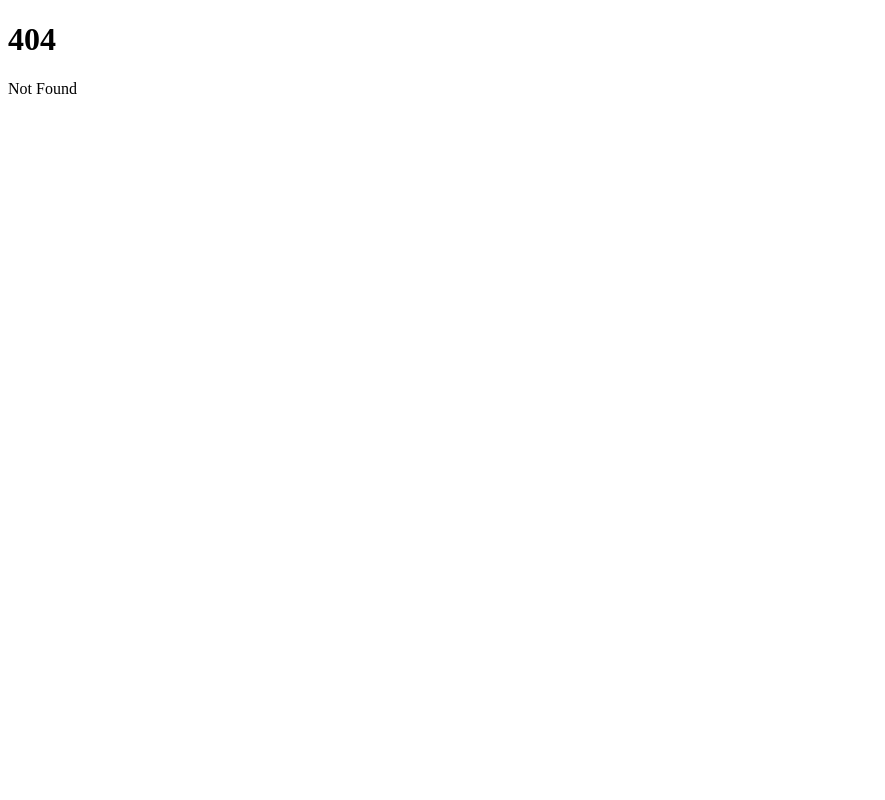
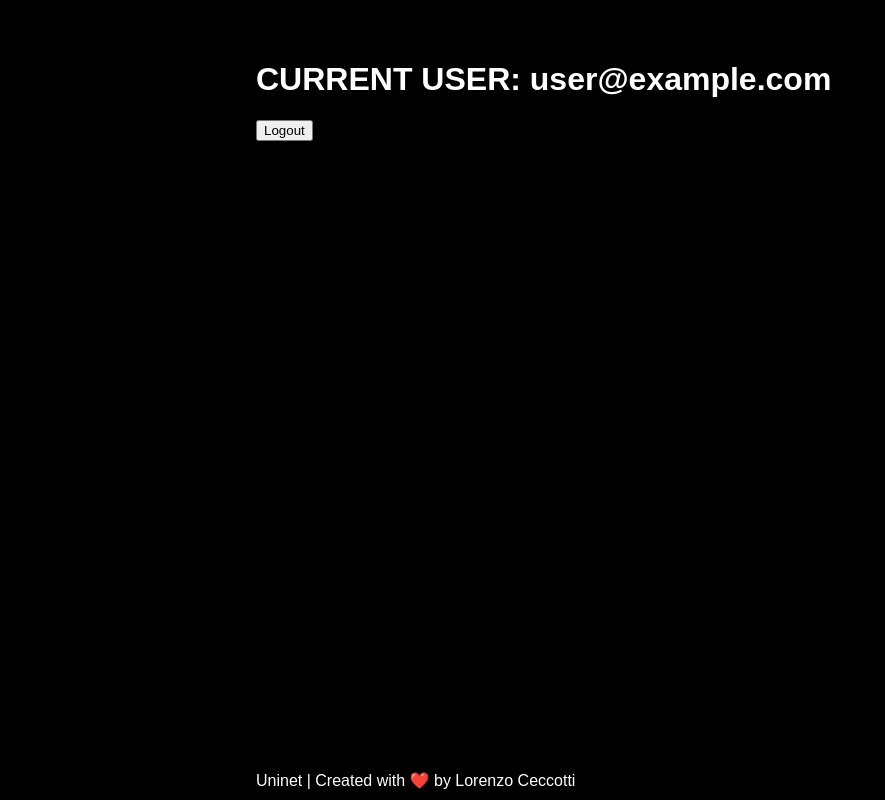
Before and after one commit to Cecco1509/Uninet, a SvelteKit app: page /feed in a window 1280 px wide. Before the commit this address had no page. Shown: the whole page, without its empty margins (0-885 px from the left). Built offline with nearby package versions, Linux system fonts and the light colour scheme; no server answers; sample sign-in values are in the browser's storage.

Commit message:
add firebase

```diff
--- a/package.json
+++ b/package.json
@@ -19,5 +19,8 @@
 		"typescript": "^5.0.0",
 		"vite": "^5.0.3"
 	},
-	"type": "module"
+	"type": "module",
+	"dependencies": {
+		"firebase": "^10.11.1"
+	}
 }
--- a/src/app.html
+++ b/src/app.html
@@ -4,9 +4,16 @@
         <meta charset="utf-8" />
         <link rel="icon" href="%sveltekit.assets%/favicon.png" />
         <meta name="viewport" content="width=device-width, initial-scale=1" />
+        <link rel="stylesheet" href="%sveltekit.assets%/app.css" />
         %sveltekit.head%
+        <style></style>
     </head>
     <body data-sveltekit-preload-data="hover">
+        <div class="content-container">
             <div style="display: contents">%sveltekit.body%</div>
+        </div>
+        <footer>
+            <span>Uninet | Created with ❤️ by Lorenzo Ceccotti</span>
+        </footer>
     </body>
 </html>
--- /dev/null
+++ b/src/lib/firebase/firebase.client.ts
@@ -0,0 +1,38 @@
+// Import the functions you need from the SDKs you need
+import {
+  deleteApp,
+  getApp,
+  getApps,
+  initializeApp,
+  type FirebaseApp,
+} from "firebase/app";
+// TODO: Add SDKs for Firebase products that you want to use
+// https://firebase.google.com/docs/web/setup#available-libraries
+import {
+  getAuth,
+  setPersistence,
+  inMemoryPersistence,
+  type Auth,
+} from "firebase/auth";
+
+// Your web app's Firebase configuration
+const firebaseConfig = {
+  apiKey: import.meta.env.VITE_APIKEY,
+  authDomain: import.meta.env.VITE_AUTHDOMAIN,
+  projectId: import.meta.env.VITE_PROJECTID,
+  storageBucket: import.meta.env.VITE_STORAGEBUCKET,
+  messagingSenderId: import.meta.env.VITE_MESSAGINGSENDERID,
+  appId: import.meta.env.VITE_APPID,
+};
+
+// Initialize Firebase
+let firebaseApp: FirebaseApp;
+if (!getApps().length) {
+  firebaseApp = initializeApp(firebaseConfig);
+} else {
+  firebaseApp = getApp();
+  deleteApp(firebaseApp);
+  firebaseApp = initializeApp(firebaseConfig);
+}
+
+export const auth: Auth = getAuth(firebaseApp);
--- /dev/null
+++ b/src/routes/+layout.svelte
@@ -0,0 +1,27 @@
+<script>
+    import { onMount } from "svelte";
+    import { auth } from "../lib/firebase/firebase.client";
+    import { browser } from "$app/environment";
+    import { authStore } from "../stores/authStore";
+    onMount(() => {
+        const unsubscribe = auth.onAuthStateChanged((user) => {
+            console.log(user);
+            authStore.update((curr) => {
+                return { ...curr, isLoading: false, currentUser: user };
+            });
+
+            if (
+                browser &&
+                !$authStore?.currentUser &&
+                !$authStore.isLoading &&
+                window.location.pathname !== "/"
+            ) {
+                window.location.href = "/";
+                //console.log(authStore.currentUser, authStore.isLoading);
+            }
+        });
+        return unsubscribe;
+    });
+</script>
+
+<slot />
--- /dev/null
+++ b/src/routes/feed/+page.svelte
@@ -0,0 +1,25 @@
+<script lang="ts">
+    //import AuthReset from '../../components/AuthReset.svelte';
+    import { auth } from "../../lib/firebase/firebase.client";
+    import { authHandlers, authStore } from "../../stores/authStore";
+
+    let email: string | null | undefined = "";
+    authStore.subscribe((curr) => {
+        console.log("CURR", curr);
+        email = curr?.currentUser?.email;
+    });
+</script>
+
+<svelte:head>
+    <title>Uninet | Feed</title>
+</svelte:head>
+
+{#if $authStore.currentUser}
+    <div>
+        <h1>CURRENT USER: {email}</h1>
+        <!-- <AuthReset /> -->
+        <button on:click={authHandlers.logout}>Logout</button>
+    </div>
+{:else}
+    <div>Loading....</div>
+{/if}
--- /dev/null
+++ b/src/stores/authStore.ts
@@ -0,0 +1,54 @@
+import {
+  createUserWithEmailAndPassword,
+  sendPasswordResetEmail,
+  signInWithEmailAndPassword,
+  signOut,
+  updateEmail,
+  //updateEmail,
+  updatePassword,
+  type User,
+} from "firebase/auth";
+import { writable, type Writable } from "svelte/store";
+import { auth } from "../lib/firebase/firebase.client";
+
+type authType = {
+  isLoading: boolean;
+  currentUser: User | null | undefined;
+};
+
+export const authStore: Writable<authType> = writable<authType>({
+  isLoading: true,
+  currentUser: null,
+});
+
+export const authHandlers = {
+  login: async (email: string, password: string) => {
+    await signInWithEmailAndPassword(auth, email, password);
+  },
+  signup: async (email: string, password: string) => {
+    await createUserWithEmailAndPassword(auth, email, password);
+  },
+  logout: async () => {
+    await signOut(auth);
+  },
+  resetPassword: async (email: string) => {
+    console.log("WE ARE HERE", email);
+    if (!email) {
+      console.log("inHERE");
+      return;
+    }
+    await sendPasswordResetEmail(auth, email);
+  },
+  updateEmail: async (email: string) => {
+    authStore.update((curr: authType): authType => {
+      return {
+        ...curr,
+        currentUser: { ...curr.currentUser!, email: email },
+      };
+    });
+    await updateEmail(auth.currentUser!, email);
+  },
+  updatePassword: async (password: string) => {
+    await updatePassword(auth.currentUser as User, password);
+  },
+};
--- /dev/null
+++ b/static/app.css
@@ -0,0 +1,44 @@
+* {
+    box-sizing: border-box;
+}
+
+body,
+html {
+    margin: 0px;
+    font-family: Arial, Helvetica, sans-serif;
+    background: #000000;
+}
+
+.content-container {
+    min-height: 95svh;
+    width: 60dvw;
+    margin: 0px 20dvw;
+    padding-top: 5vh;
+    color: white;
+}
+
+footer {
+    height: 5svh;
+    width: 100dvw;
+    left: 0px;
+    color: white;
+    background-color: transparent;
+    backdrop-filter: blur(2px);
+    display: flex;
+    justify-content: flex-start;
+    align-items: center;
+    padding-left: 20dvw;
+}
+
+@media only screen and (max-width: 600px) {
+    .content-container {
+        margin: 0px 0px;
+        width: 90dvw;
+        padding: 0px 5dvw;
+    }
+
+    footer {
+        display: none;
+        padding-left: 5dvw;
+    }
+}
```
Also changed, not shown: src/Components/Login.svelte (added, +53 -0 lines), src/routes/+page.svelte (+6 -5 lines), static/favicon.png, 1 other file (tests, documents, lock files or other folders). Lines whose indentation alone changed are shown as unchanged.
